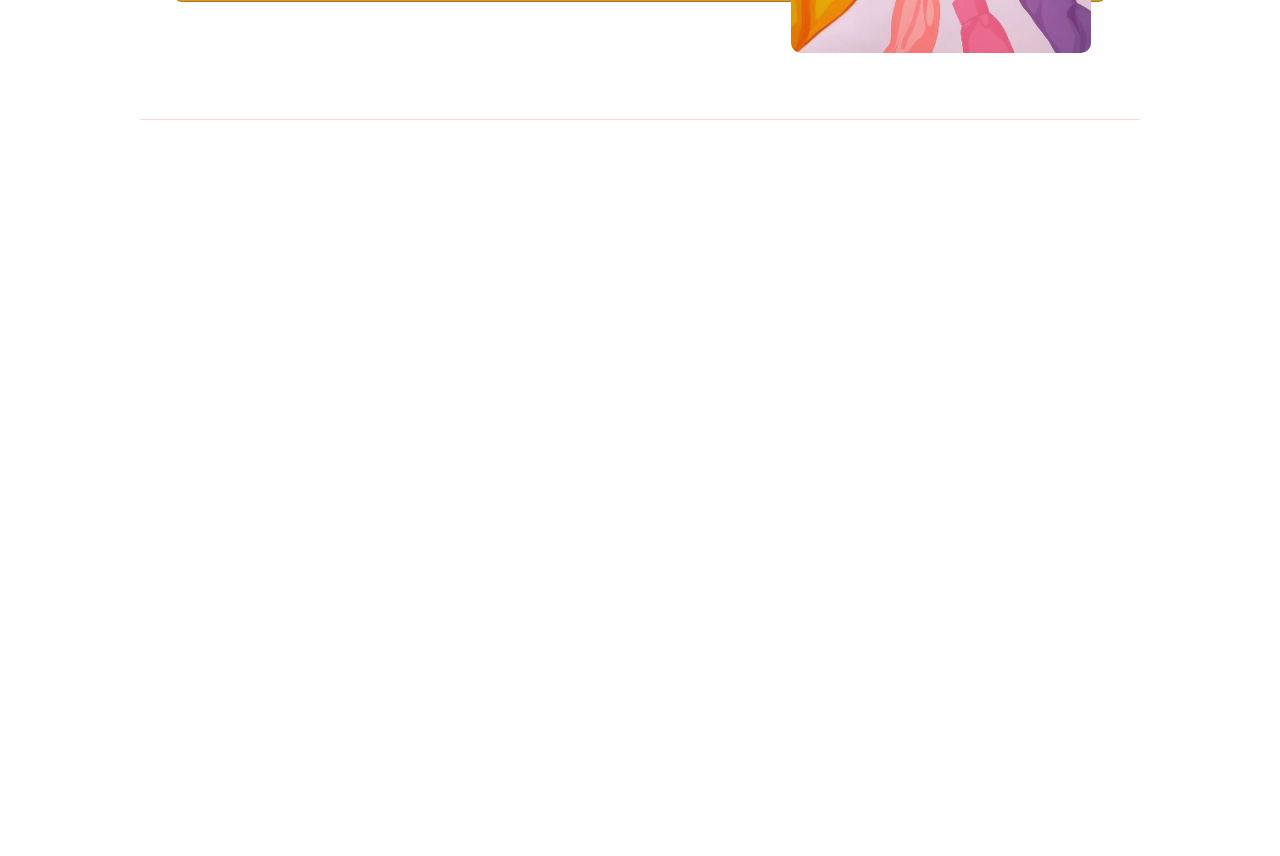
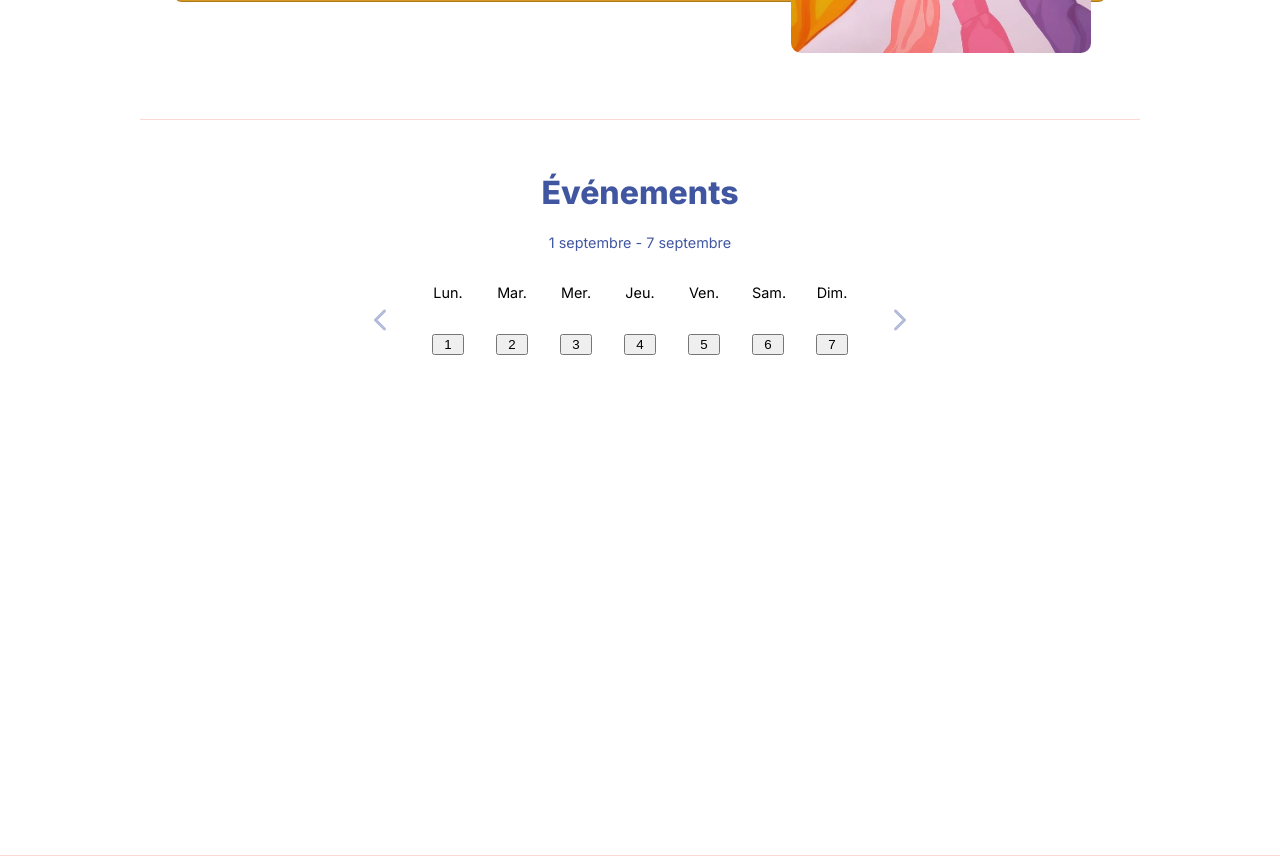
Before and after one commit to NicolasChambon/mamans-de-sallanches, a Next.js app: page / in a window 1280 px wide. Shown: the part 680-1536 px from the top of the page. Before the commit the page ends 832 px from the top, so only its background shows below. Built offline with nearby package versions, Linux system fonts and the light colour scheme.

Commit message:
integration : first step of events section

```diff
--- a/package.json
+++ b/package.json
@@ -9,8 +9,6 @@
     "lint": "next lint"
   },
   "dependencies": {
-    "@formatjs/intl-localematcher": "^0.5.10",
-    "negotiator": "^1.0.0",
     "next": "15.1.4",
     "react": "^19.0.0",
     "react-dom": "^19.0.0",
--- a/src/app/globals.scss
+++ b/src/app/globals.scss
@@ -9,4 +9,9 @@ body {
 
   main {
   }
+
+  h1 {
+    font-size: 2rem;
+    font-weight: 800;
+  }
 }
--- a/src/app/page.tsx
+++ b/src/app/page.tsx
@@ -1,10 +1,12 @@
 import Presentation from '@/components/Presentation/Presentation';
+import Events from '@/components/Events/Events';
 
 export default function Home() {
   return (
     // <main>
     <>
       <Presentation />
+      <Events />
     </>
     // </main>
   );
--- /dev/null
+++ b/src/components/Events/DatePicker/DatePicker.module.scss
@@ -0,0 +1,54 @@
+@use 'variables' as *;
+
+.DatePicker {
+  align-items: center;
+  display: flex;
+  flex-direction: column;
+
+  &_period {
+    color: $secondaryColor;
+    margin-bottom: 2rem;
+  }
+
+  &_table {
+    align-items: center;
+    display: flex;
+    gap: 2rem;
+
+    &_btn {
+      align-items: center;
+      background-color: transparent;
+      border: none;
+      border-radius: 50%;
+      color: $secondaryColorLight3;
+      display: flex;
+      font-size: 2rem;
+      height: 2.5rem;
+      justify-content: center;
+      padding: 0;
+      width: 2.5rem;
+
+      transition: all 0.3s;
+      &:hover {
+        background-color: $secondaryColorLight3;
+        color: $secondaryColorDark1;
+      }
+    }
+
+    &_week {
+      display: flex;
+      flex-direction: column;
+      gap: 2rem;
+
+      &_header,
+      &_days {
+        display: flex;
+        gap: 2rem;
+
+        & > * {
+          width: 2rem;
+        }
+      }
+    }
+  }
+}
--- /dev/null
+++ b/src/components/Events/DatePicker/DatePicker.tsx
@@ -0,0 +1,62 @@
+'use client';
+
+import { IoIosArrowBack } from 'react-icons/io';
+import { IoIosArrowForward } from 'react-icons/io';
+
+import styles from './DatePicker.module.scss';
+
+const DatePicker = () => {
+  return (
+    <div className={styles.DatePicker}>
+      <p className={styles.DatePicker_period}>1 septembre - 7 septembre</p>
+
+      <div className={styles.DatePicker_table}>
+        <button className={styles.DatePicker_table_btn}>
+          <IoIosArrowBack />
+        </button>
+
+        <div className={styles.DatePicker_table_week}>
+          <div className={styles.DatePicker_table_week_header}>
+            <p className={styles.DatePicker_table_week_header_item}>Lun.</p>
+            <p className={styles.DatePicker_table_week_header_item}>Mar.</p>
+            <p className={styles.DatePicker_table_week_header_item}>Mer.</p>
+            <p className={styles.DatePicker_table_week_header_item}>Jeu.</p>
+            <p className={styles.DatePicker_table_week_header_item}>Ven.</p>
+            <p className={styles.DatePicker_table_week_header_item}>Sam.</p>
+            <p className={styles.DatePicker_table_week_header_item}>Dim.</p>
+          </div>
+
+          <div className={styles.DatePicker_table_week_days}>
+            <button className={styles.DatePicker_table_week_days_item}>
+              1
+            </button>
+            <button className={styles.DatePicker_table_week_days_item}>
+              2
+            </button>
+            <button className={styles.DatePicker_table_week_days_item}>
+              3
+            </button>
+            <button className={styles.DatePicker_table_week_days_item}>
+              4
+            </button>
+            <button className={styles.DatePicker_table_week_days_item}>
+              5
+            </button>
+            <button className={styles.DatePicker_table_week_days_item}>
+              6
+            </button>
+            <button className={styles.DatePicker_table_week_days_item}>
+              7
+            </button>
+          </div>
+        </div>
+
+        <button className={styles.DatePicker_table_btn}>
+          <IoIosArrowForward />
+        </button>
+      </div>
+    </div>
+  );
+};
+
+export default DatePicker;
--- /dev/null
+++ b/src/components/Events/Events.module.scss
@@ -0,0 +1,18 @@
+@use 'variables' as *;
+
+.Events {
+  align-items: center;
+  border-bottom: 1px solid $primaryColorLight4;
+  display: flex;
+  flex-direction: column;
+  // justify-content: space-around;
+  max-width: 1350px;
+  min-height: calc(100vh - 4rem);
+  padding: 4rem 2rem 2rem 2rem;
+  text-align: center;
+
+  &_title {
+    color: $secondaryColor;
+    margin-bottom: 2rem;
+  }
+}
--- /dev/null
+++ b/src/components/Events/Events.tsx
@@ -0,0 +1,14 @@
+import DatePicker from './DatePicker/DatePicker';
+
+import styles from './Events.module.scss';
+
+const Events = () => {
+  return (
+    <section className={styles.Events}>
+      <h1 className={styles.Events_title}>Événements</h1>
+      <DatePicker />
+    </section>
+  );
+};
+
+export default Events;
--- a/src/components/Presentation/Presentation.module.scss
+++ b/src/components/Presentation/Presentation.module.scss
@@ -8,9 +8,7 @@
   min-height: calc(100vh - 4rem);
   justify-content: space-around;
   margin: auto;
-  margin-bottom: 2rem; // TODO supprimer
   max-width: 1350px;
-  overflow: hidden;
   padding: 2rem;
 
   @media (max-width: 665px) {
```
Also changed, not shown: 1 other file (tests, documents, lock files or other folders).
